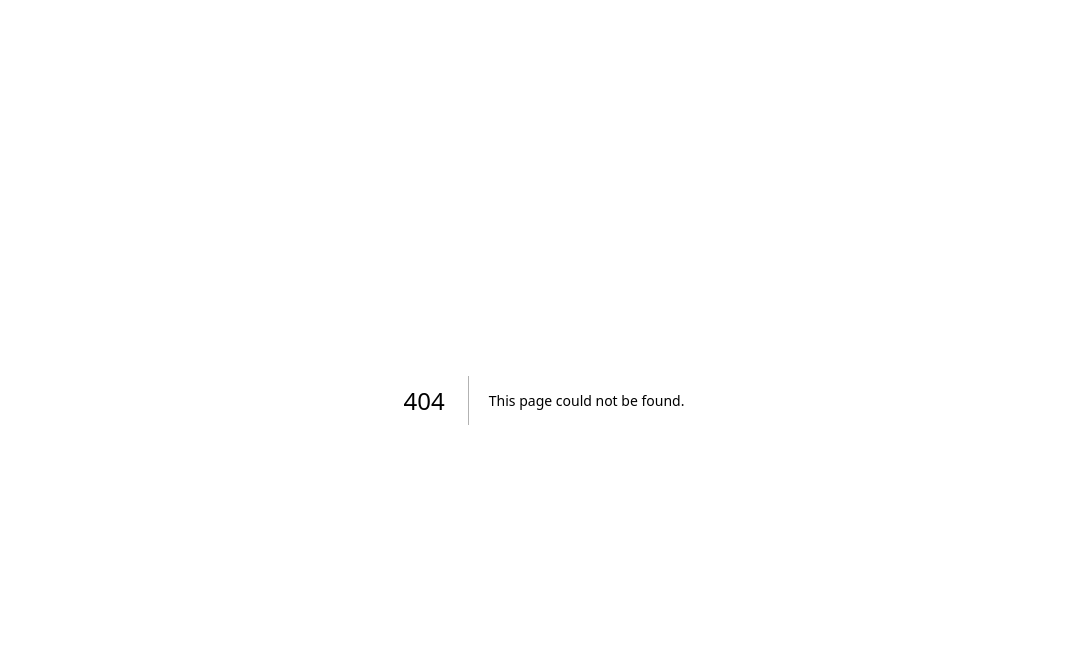
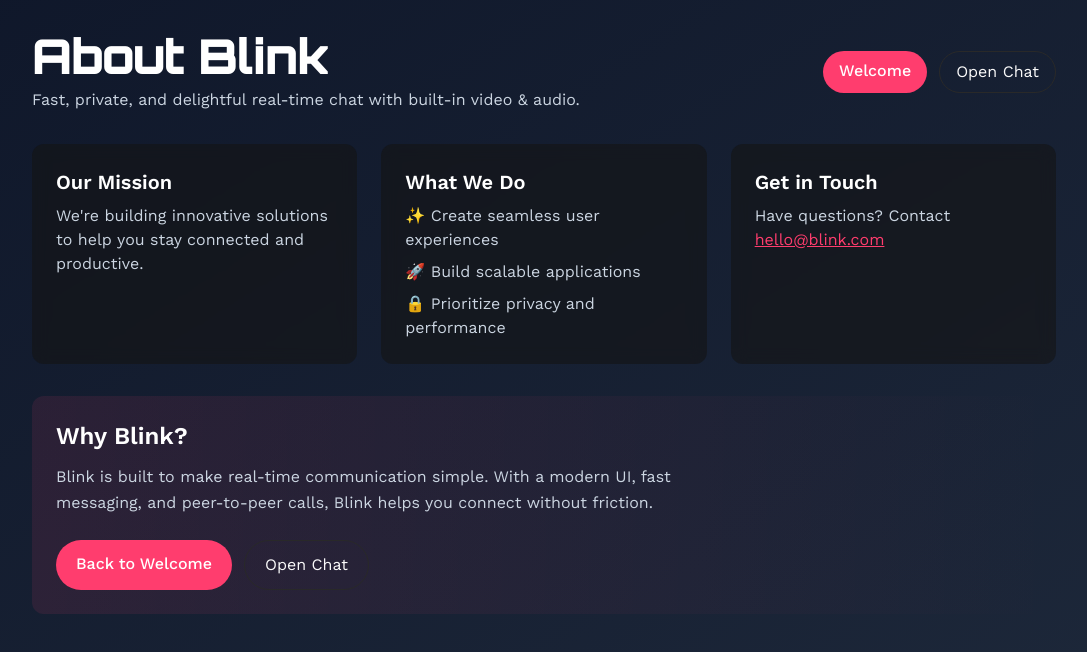
Before and after one commit to R4D3V/blink, a Next.js app: page /about in a window 1280 px wide. Before the commit this address had no page. Shown: the top 652 px of the page, without its empty margins (96-1183 px from the left). Built offline with nearby package versions, Linux system fonts and the light colour scheme.

Commit message:
feat: modernize About page and add link to Welcome

```diff
--- /dev/null
+++ b/app/about/page.tsx
@@ -0,0 +1,51 @@
+import Link from 'next/link'
+
+export default function AboutPage() {
+  return (
+    <main className="min-h-screen bg-gradient-to-br from-slate-900 to-slate-800 text-white p-8">
+      <div className="max-w-5xl mx-auto">
+        <header className="flex flex-col md:flex-row items-start md:items-center justify-between gap-6 mb-8">
+          <div>
+            <h1 className="text-5xl font-display font-black tracking-tight">About Blink</h1>
+            <p className="mt-2 text-slate-300 max-w-xl">Fast, private, and delightful real-time chat with built-in video & audio.</p>
+          </div>
+
+          <div className="flex gap-3">
+            <Link href="/welcome" className="px-4 py-2 bg-primary rounded-full font-medium hover:shadow-lg">Welcome</Link>
+            <Link href="/" className="px-4 py-2 border border-border rounded-full text-foreground hover:bg-muted">Open Chat</Link>
+          </div>
+        </header>
+
+        <div className="grid md:grid-cols-3 gap-6 mb-8">
+          <div className="p-6 bg-card/60 backdrop-blur rounded-lg">
+            <h3 className="text-xl font-semibold mb-2">Our Mission</h3>
+            <p className="text-slate-300">We're building innovative solutions to help you stay connected and productive.</p>
+          </div>
+
+          <div className="p-6 bg-card/60 backdrop-blur rounded-lg">
+            <h3 className="text-xl font-semibold mb-2">What We Do</h3>
+            <ul className="text-slate-300 space-y-2">
+              <li>✨ Create seamless user experiences</li>
+              <li>🚀 Build scalable applications</li>
+              <li>🔒 Prioritize privacy and performance</li>
+            </ul>
+          </div>
+
+          <div className="p-6 bg-card/60 backdrop-blur rounded-lg">
+            <h3 className="text-xl font-semibold mb-2">Get in Touch</h3>
+            <p className="text-slate-300">Have questions? Contact <a href="mailto:hello@blink.com" className="text-primary underline">hello@blink.com</a></p>
+          </div>
+        </div>
+
+        <section className="p-6 bg-gradient-to-r from-primary/10 via-secondary/8 to-primary/6 rounded-lg">
+          <h2 className="text-2xl font-semibold mb-3">Why Blink?</h2>
+          <p className="text-slate-300 max-w-2xl leading-relaxed">Blink is built to make real-time communication simple. With a modern UI, fast messaging, and peer-to-peer calls, Blink helps you connect without friction.</p>
+          <div className="mt-6 flex gap-3">
+            <Link href="/welcome" className="px-5 py-3 bg-primary rounded-full text-white font-medium hover:shadow-lg">Back to Welcome</Link>
+            <Link href="/" className="px-5 py-3 border border-border rounded-full text-foreground hover:bg-muted">Open Chat</Link>
+          </div>
+        </section>
+      </div>
+    </main>
+  )
+}
```
